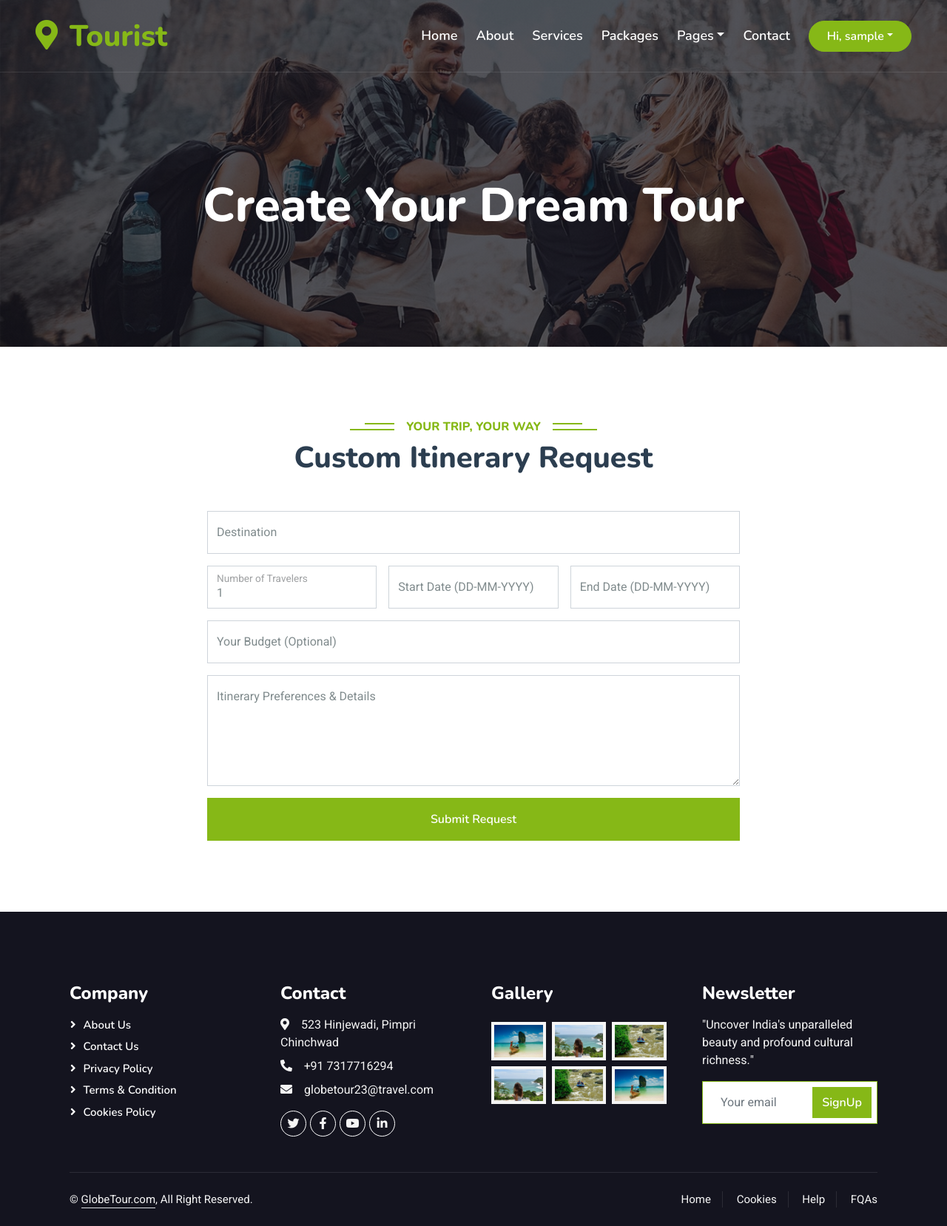
After one commit to Sagar231101/MCA-Project, a Flask app: page /custom-booking in a window 1280 px wide. The commit adds this page. Shown: the whole page at 74% size. Run offline with Flask 3, Linux system fonts and the light colour scheme; the visitor is signed in with stand-in values (Sample User, id 1); data that the repository does not hold is empty; some libraries are stand-ins or nearby versions.

Commit message:
custom booking feature added

```diff
--- a/app.py
+++ b/app.py
@@ -129,20 +129,20 @@ def setup_database():
         )
         """,
         """
-        CREATE TABLE IF NOT EXISTS custom_booking (
-            id INT AUTO_INCREMENT PRIMARY KEY,
-            user_id INT NOT NULL,
-            destination_id INT,
-            destination_name VARCHAR(200),
-            start_date DATE NOT NULL,
-            end_date DATE NOT NULL,
-            preferences TEXT,
-            num_travelers INT DEFAULT 1,
-            budget VARCHAR(100),
-            status VARCHAR(50) DEFAULT 'Pending',
-            FOREIGN KEY (user_id) REFERENCES user(id),
-            FOREIGN KEY (destination_id) REFERENCES destination(id)
-        )
+       CREATE TABLE IF NOT EXISTS custom_booking (
+        id INT AUTO_INCREMENT PRIMARY KEY,
+        user_id INT NOT NULL,
+        destination_id INT,
+        destination_name VARCHAR(200),
+        start_date DATE NOT NULL,
+        end_date DATE NOT NULL,
+        preferences TEXT,
+        num_travelers INT DEFAULT 1,
+        budget VARCHAR(100),
+        status VARCHAR(50) DEFAULT 'Pending',
+        FOREIGN KEY (user_id) REFERENCES user(id), -- ✅ Add comma here
+        FOREIGN KEY (destination_id) REFERENCES destination(id)
+)
         """,
         """
         CREATE TABLE IF NOT EXISTS feedback (
@@ -609,6 +609,60 @@ def booking():
         return redirect(url_for('add_passengers'))
 
     return render_template('booking.html', packages=packages, preselected_package=preselected_package)
+@app.route('/custom-booking', methods=['GET', 'POST'])
+@login_required
+def custom_booking():
+    destinations = fetch_all("SELECT * FROM destination ORDER BY name")
+
+    if request.method == 'POST':
+        user_id = session.get('user_id')
+        destination_name = request.form.get('custom_destination_name', '').strip()
+        start_date_str = request.form.get('custom_start_date', '').strip()
+        end_date_str = request.form.get('custom_end_date', '').strip()
+        num_travelers = request.form.get('custom_num_travelers', type=int)
+        preferences = request.form.get('custom_preferences', '').strip()
+        budget = request.form.get('custom_budget')
+
+        if not all([destination_name, start_date_str, end_date_str, num_travelers, preferences]):
+            flash('Please fill out all required fields: Destination, Dates, Travelers, and Preferences.', 'danger')
+            return render_template('custom_booking.html', destinations=destinations)
+
+        try:
+            start_date = datetime.strptime(start_date_str, '%d-%m-%Y').date()
+            end_date = datetime.strptime(end_date_str, '%d-%m-%Y').date()
+
+            sql = """
+            INSERT INTO custom_booking (user_id, destination_name, start_date, end_date, num_travelers, preferences, budget, status)
+            VALUES (%s, %s, %s, %s, %s, %s, %s, 'Pending')
+            """
+            params = (user_id, destination_name, start_date, end_date, num_travelers, preferences, budget)
+
+            if execute_query(sql, params):
+                flash('Your custom tour request has been sent! We will contact you shortly.', 'success')
+                return redirect(url_for('my_bookings'))
+            else:
+                # This 'else' block is triggered if execute_query returns False
+                flash('Failed to send your request due to a database issue. Please try again.', 'danger')
+
+        except ValueError:
+            flash('Invalid date format. Please use DD-MM-YYYY.', 'danger')
+
+        # ✅ START: ENHANCED ERROR CATCHING
+        # This will catch the specific database error and print it for us.
+        except mysql.connector.Error as db_err:
+            print("\n--- DATABASE ERROR CAUGHT ---")
+            print(f"Error: {db_err}")
+            print("-----------------------------\n")
+            flash(f'A database error occurred: {db_err}', 'danger')
+        # ✅ END: ENHANCED ERROR CATCHING
+
+        except Exception as e:
+            flash(f'An unexpected error occurred: {e}', 'danger')
+
+        return render_template('custom_booking.html', destinations=destinations)
+
+    return render_template('custom_booking.html', destinations=destinations)
+
 
 @app.route('/add-passengers', methods=['GET', 'POST'])
 @login_required
--- /dev/null
+++ b/templates/custom_booking.html
@@ -0,0 +1,91 @@
+<!DOCTYPE html>
+<html lang="en">
+<head>
+    <title>Tourist - Custom Tour Request</title>
+    {% include 'head.html' %}
+</head>
+<body>
+    {% include 'navbar.html' %}
+    <div class="container-fluid bg-primary py-5 mb-5 hero-header">
+        <div class="container py-5">
+            <div class="row justify-content-center py-5">
+                <div class="col-lg-10 pt-lg-5 mt-lg-5 text-center">
+                    <h1 class="display-3 text-white animated slideInDown">Create Your Dream Tour</h1>
+                </div>
+            </div>
+        </div>
+    </div>
+
+    <div class="container-xxl py-5">
+        <div class="container">
+            <div class="text-center wow fadeInUp" data-wow-delay="0.1s">
+                <h6 class="section-title bg-white text-center text-primary px-3">Your Trip, Your Way</h6>
+                <h1 class="mb-5">Custom Itinerary Request</h1>
+            </div>
+            <div class="row justify-content-center">
+                <div class="col-lg-8 wow fadeInUp" data-wow-delay="0.3s">
+
+                    <!-- ✅ START: THIS BLOCK DISPLAYS THE ERROR MESSAGES -->
+                    {% with messages = get_flashed_messages(with_categories=true) %}
+                        {% if messages %}
+                            {% for category, message in messages %}
+                                <div class="alert alert-{{ category }} alert-dismissible fade show" role="alert">
+                                    {{ message }}
+                                    <button type="button" class="btn-close" data-bs-dismiss="alert" aria-label="Close"></button>
+                                </div>
+                            {% endfor %}
+                        {% endif %}
+                    {% endwith %}
+                    <!-- ✅ END: FLASH MESSAGE DISPLAY BLOCK -->
+
+                    <form action="{{ url_for('custom_booking') }}" method="POST">
+                        <div class="row g-3">
+                            <div class="col-12">
+                                <div class="form-floating">
+                                    <input type="text" class="form-control" id="custom_destination_name" name="custom_destination_name" placeholder="E.g., Goa, Kerala" required>
+                                    <label for="custom_destination_name">Destination</label>
+                                </div>
+                            </div>
+                            <div class="col-md-4">
+                                <div class="form-floating">
+                                    <input type="number" class="form-control" id="custom_num_travelers" name="custom_num_travelers" placeholder="Number of Travelers" min="1" value="1" required>
+                                    <label for="custom_num_travelers">Number of Travelers</label>
+                                </div>
+                            </div>
+                            <div class="col-md-4">
+                                <div class="form-floating date" id="custom_start_date_picker" data-target-input="nearest">
+                                    <input type="text" class="form-control datetimepicker-input" id="custom_start_date" name="custom_start_date" placeholder="Start Date" data-target="#custom_start_date_picker" required/>
+                                    <label for="custom_start_date">Start Date (DD-MM-YYYY)</label>
+                                </div>
+                            </div>
+                            <div class="col-md-4">
+                                <div class="form-floating date" id="custom_end_date_picker" data-target-input="nearest">
+                                    <input type="text" class="form-control datetimepicker-input" id="custom_end_date" name="custom_end_date" placeholder="End Date" data-target="#custom_end_date_picker" required/>
+                                    <label for="custom_end_date">End Date (DD-MM-YYYY)</label>
+                                </div>
+                            </div>
+                            <div class="col-12">
+                                <div class="form-floating">
+                                    <input type="text" class="form-control" id="custom_budget" name="custom_budget" placeholder="E.g., ₹50,000 per person">
+                                    <label for="custom_budget">Your Budget (Optional)</label>
+                                </div>
+                            </div>
+                            <div class="col-12">
+                                <div class="form-floating">
+                                    <textarea class="form-control" placeholder="Describe your ideal trip..." id="custom_preferences" name="custom_preferences" style="height: 150px" required></textarea>
+                                    <label for="custom_preferences">Itinerary Preferences & Details</label>
+                                </div>
+                            </div>
+                            <div class="col-12">
+                                <button class="btn btn-primary w-100 py-3" type="submit">Submit Request</button>
+                            </div>
+                        </div>
+                    </form>
+                </div>
+            </div>
+        </div>
+    </div>
+    {% include 'footer.html' %}
+    {% include 'script.html' %}
+</body>
+</html>
--- a/templates/navbar.html
+++ b/templates/navbar.html
@@ -15,8 +15,10 @@
                 <div class="nav-item dropdown">
                     <a href="#" class="nav-link dropdown-toggle" data-bs-toggle="dropdown">Pages</a>
                     <div class="dropdown-menu m-0">
+                        <!-- Inside the "Pages" dropdown in navbar.html -->
                         <a href="{{ url_for('destination') }}" class="dropdown-item">Destination</a>
                         <a href="{{ url_for('booking') }}" class="dropdown-item">Booking</a>
+                        <a href="{{ url_for('custom_booking') }}" class="dropdown-item">Custom Tour Request</a> <!-- ✅ Add this line -->
                         <a href="{{ url_for('team') }}" class="dropdown-item">Travel Guides</a>
                         <a href="{{ url_for('testimonial') }}" class="dropdown-item">Testimonial</a>
                         <a href="{{ url_for('page_not_found_route') }}" class="dropdown-item">404 Page</a>                    </div>
```
